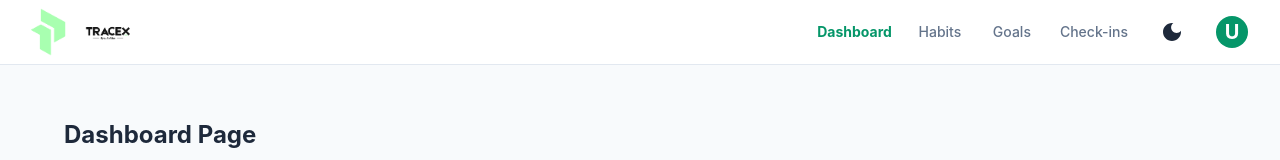
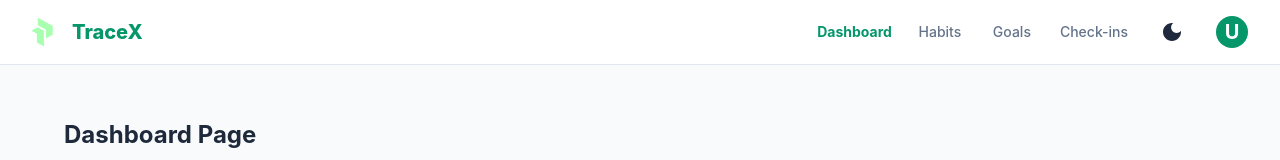
Before and after one commit to NghiaDPTWorkk/habit-hub, a React (Vite) app in the folder fe/: page / in a window 1280 px wide. Shown: the top 160 px of the page. Built offline with nearby package versions, Linux system fonts and the light colour scheme.

Commit message:
feat(theme): HH-29 - render logo3 next to tracex text in header (#29)

```diff
--- a/fe/src/components/layouts/MainLayout.tsx
+++ b/fe/src/components/layouts/MainLayout.tsx
@@ -13,10 +13,10 @@ import {
 import { APP_CONSTANTS } from '@/constants'
 import { useBoundStore } from '@/store'
 import { Icons } from '@/components/ui/icons'
-import logo1Img from '@/assets/logo1.png'
-import logo2Img from '@/assets/logo2.png'
+import logo3Img from '@/assets/logo3.png'
 
 const USER_INITIAL = 'U'
+const BRAND_NAME = 'TraceX'
 
 export const MainLayout: React.FC = () => {
   const currentYear = new Date().getFullYear()
@@ -62,16 +62,13 @@ export const MainLayout: React.FC = () => {
           >
             <Box
               component="img"
-              src={logo1Img}
-              alt="Logo 1"
-              sx={{ height: 48, width: 'auto', objectFit: 'contain' }}
+              src={logo3Img}
+              alt="Logo"
+              sx={{ height: 36, width: 'auto', objectFit: 'contain' }}
             />
-            <Box
-              component="img"
-              src={logo2Img}
-              alt="Logo 2"
-              sx={{ height: 48, width: 'auto', objectFit: 'contain' }}
-            />
+            <Typography variant="h6" sx={{ fontWeight: 800, color: 'primary.main' }}>
+              {BRAND_NAME}
+            </Typography>
           </Box>
           <Box sx={{ display: 'flex', gap: 1, alignItems: 'center' }}>
             <Button
```
Also changed, not shown: fe/src/assets/logo3.png (added).
